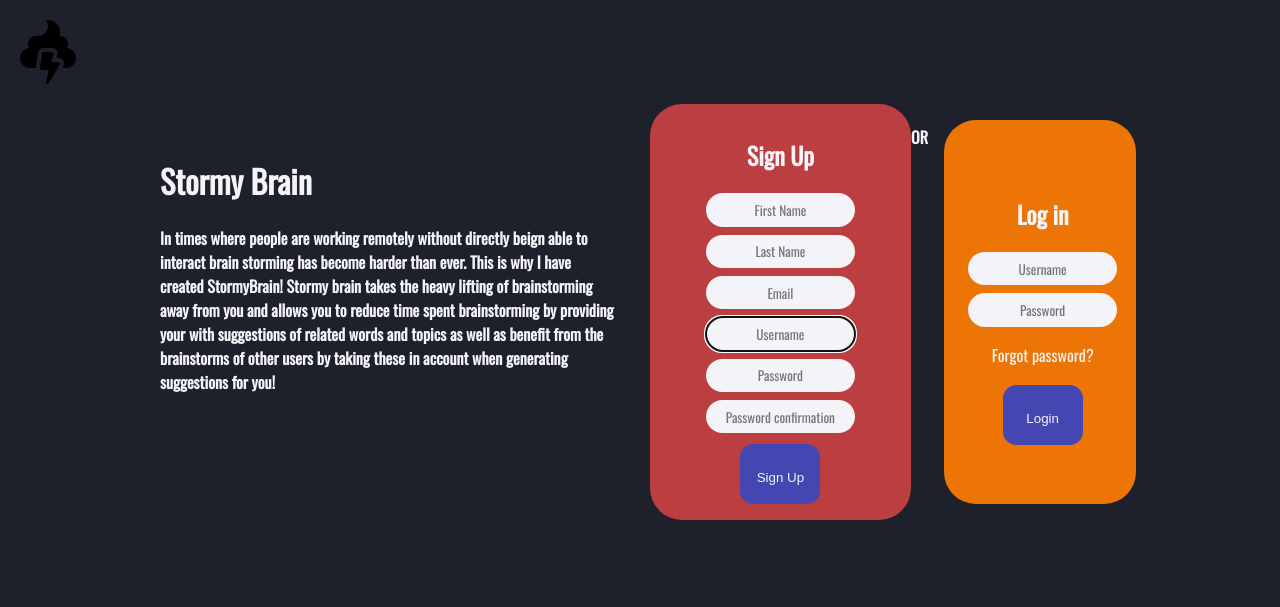
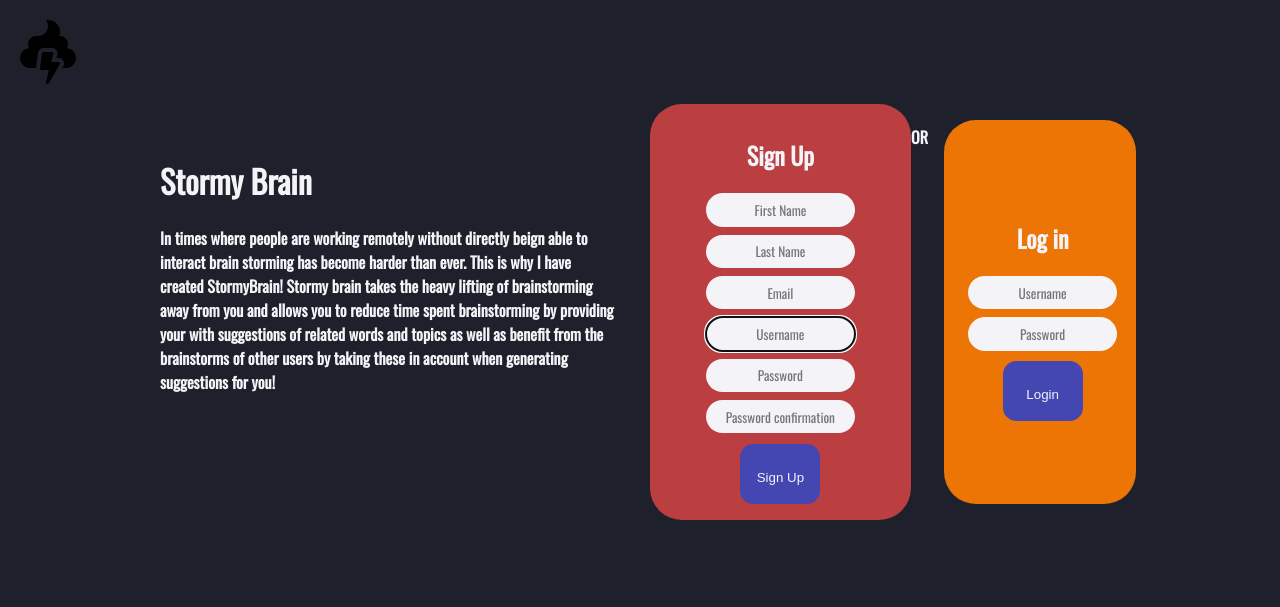
Before and after one commit to roy4ik/StormyBrain, a Django app: page / in a window 1280 px wide. Shown: the top 607 px of the page. Run offline with Django 3.2, Linux system fonts and the light colour scheme; some libraries are stand-ins or nearby versions.

Commit message:
removed password reset link

```diff
--- a/accounts/templates/forms/login_form.html
+++ b/accounts/templates/forms/login_form.html
@@ -6,9 +6,6 @@
     <h2>Log in</h2>
     <div class="usr-input-field">{{ login_form.username|append_attr:"placeholder:Username"}}</div>
     <div class="usr-input-field">{{ login_form.password|append_attr:"placeholder:Password"}}</div>
-    <a href="{% url 'accounts:password_reset' %}">
-        <p>Forgot password?</p>
-    </a>
     <button type="submit" value="login">Login</button>
 </form>
 {% else %}
```
